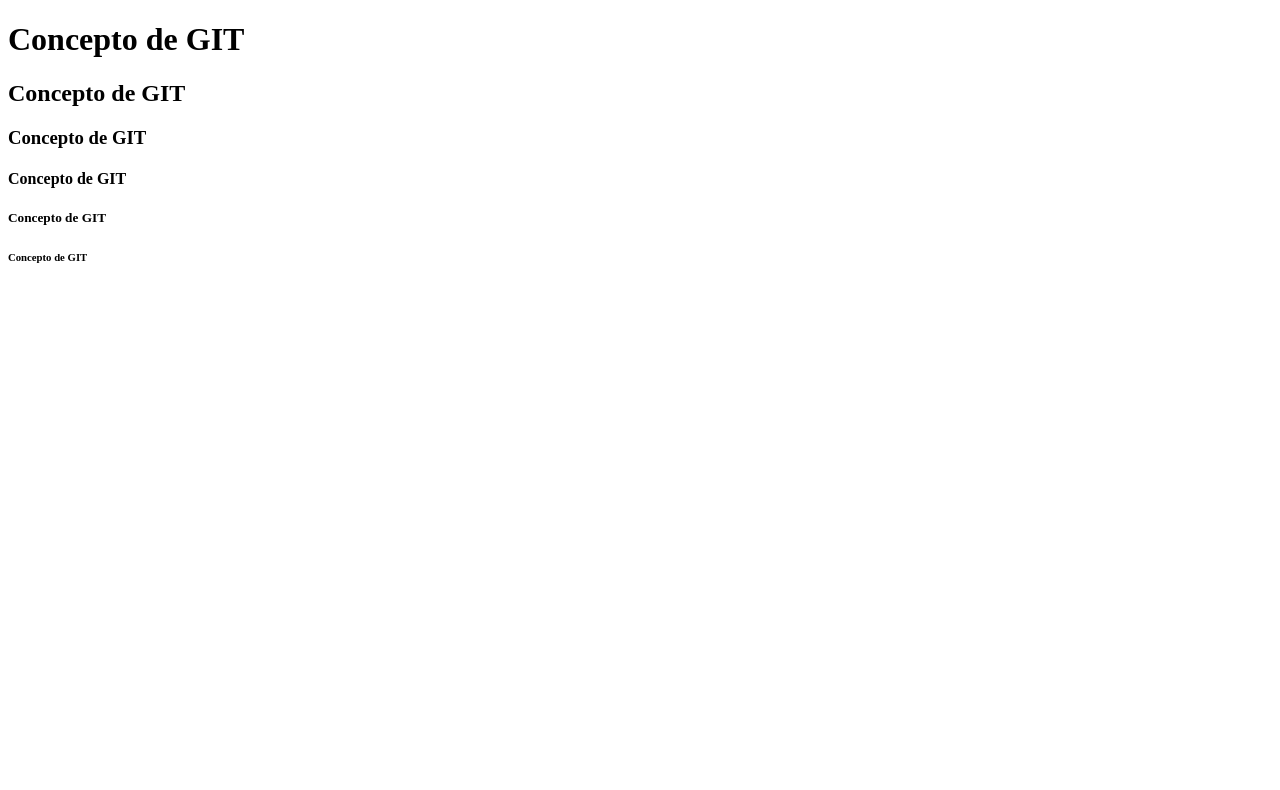
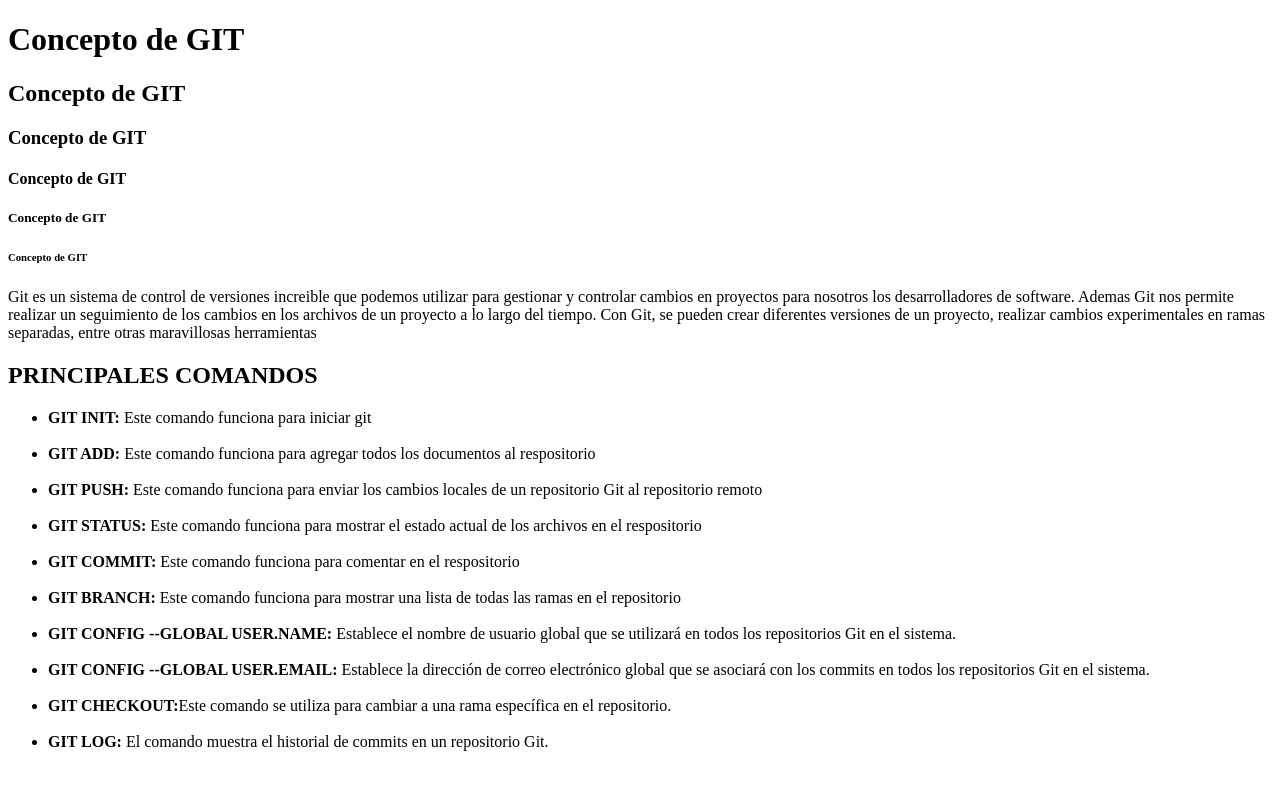
Before and after one commit to Fernandezb12/ADSO_2670687, a plain HTML site: page Index.html in a window 1280 px wide. Drawn offline with Linux system fonts and the light colour scheme.

Commit message:
Se agrego los tipos de comandos de GIT

```diff
--- a/Index.html
+++ b/Index.html
@@ -13,4 +13,20 @@
       <h4> Concepto de GIT</h4>
       <h5> Concepto de GIT</h5>
       <h6> Concepto de GIT</h6>
+
+      <p>Git es un sistema de control de versiones increible que podemos utilizar para gestionar y controlar cambios en proyectos para nosotros los desarrolladores de software.
+      Ademas Git nos permite realizar un seguimiento de los cambios en los archivos de un proyecto a lo largo del tiempo. Con Git, se pueden crear diferentes versiones de un proyecto, realizar cambios experimentales en ramas separadas, entre otras maravillosas herramientas</p>
+  <h2>PRINCIPALES COMANDOS</h2>
+    <ul>
+        <li><strong> GIT INIT:</strong> Este comando funciona para iniciar git</li><BR>
+        <li><strong> GIT ADD:</strong> Este comando funciona para agregar todos los documentos al respositorio</li><BR>
+        <li><strong> GIT PUSH:</strong> Este comando funciona para enviar los cambios locales de un repositorio Git al repositorio remoto</li><BR>
+        <li><strong> GIT STATUS:</strong> Este comando funciona para mostrar el estado actual de los archivos en el respositorio</li><BR>
+        <li><strong> GIT COMMIT:</strong> Este comando funciona para comentar en el respositorio</li><BR>
+        <li><strong> GIT BRANCH:</strong> Este comando funciona para mostrar una lista de todas las ramas en el repositorio</li><BR>
+        <li><strong> GIT CONFIG --GLOBAL USER.NAME:</strong> Establece el nombre de usuario global que se utilizará en todos los repositorios Git en el sistema.</li><BR>
+        <li><strong> GIT CONFIG --GLOBAL USER.EMAIL:</strong> Establece la dirección de correo electrónico global que se asociará con los commits en todos los repositorios Git en el sistema. </li><BR>
+        <li><strong> GIT CHECKOUT:</strong>Este comando se utiliza para cambiar a una rama específica en el repositorio. </li><BR>
+        <li><strong> GIT LOG:</strong> El comando muestra el historial de commits en un repositorio Git.</li><BR>
+      </ul>
   </body>
```
Lines whose indentation alone changed are shown as unchanged.
